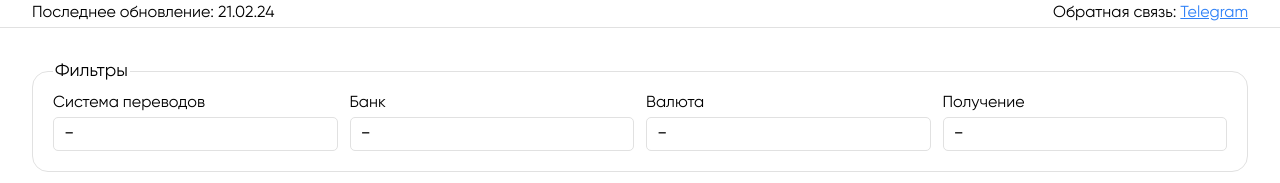
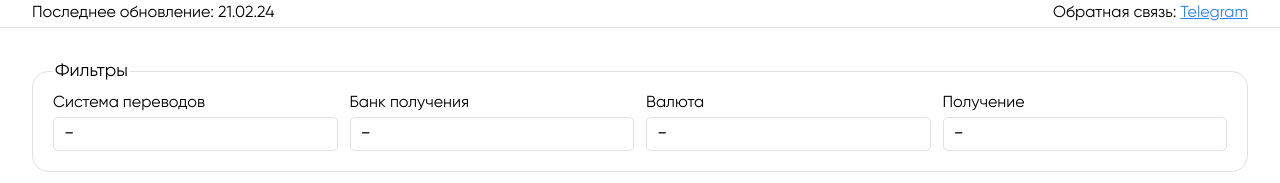
Before and after one commit to VChet/ge-transfers, a Vue app: page / in a window 1280 px wide. Shown: the top 183 px of the page. Built offline with nearby package versions, Linux system fonts and the light colour scheme.

Commit message:
fix(list-filters): update label

```diff
--- a/src/components/ListFilters.vue
+++ b/src/components/ListFilters.vue
@@ -2,7 +2,7 @@
   <fieldset class="list-filters">
     <legend>Фильтры</legend>
     <input-select v-model="filters.transferSystem" label="Система переводов" :items="systemOptions" />
-    <input-select v-model="filters.recipientBank" label="Банк" :items="bankOptions" />
+    <input-select v-model="filters.recipientBank" label="Банк получения" :items="bankOptions" />
     <input-select v-model="filters.receiveCurrency" label="Валюта" :items="currencyOptions" />
     <input-select v-model="filters.receiveType" label="Получение" :items="receiveOptions" />
   </fieldset>
```
